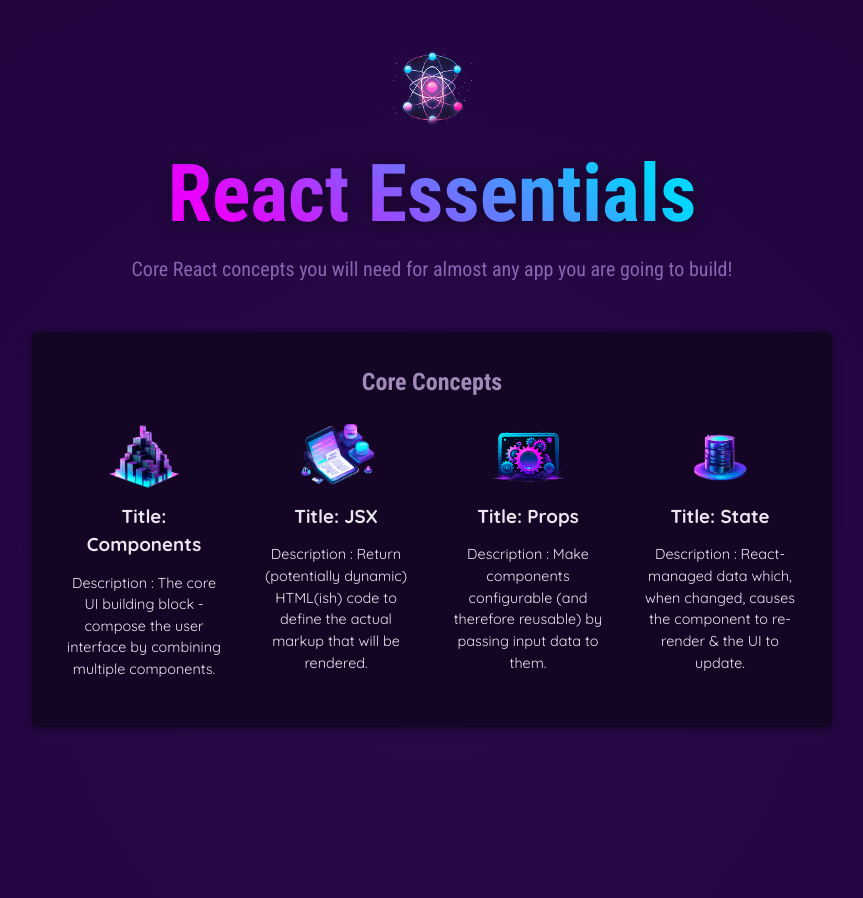
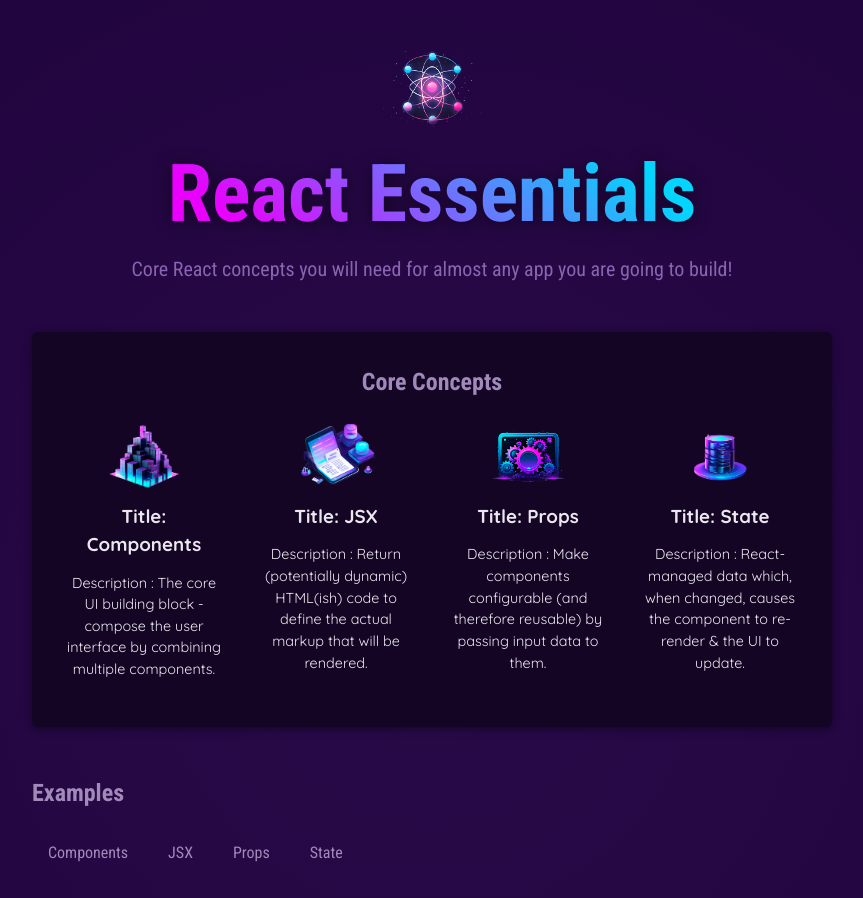
Before and after one commit to tejaswi-kariya/react-pocs, a React (Vite) app in the folder starting-project/: page / in a window 1280 px wide. Shown: the top 898 px of the page, without its empty margins (208-1071 px from the left). Built offline with nearby package versions, Linux system fonts and the light colour scheme.

Commit message:
tabs button added

```diff
--- a/starting-project/src/App.jsx
+++ b/starting-project/src/App.jsx
@@ -3,6 +3,7 @@
 import {CORE_CONCEPTS} from './data.js'
 import Header from './components/Header.jsx';
 import CoreConcept from './components/CoreConcept.jsx';
+import TabButton from './components/TabButton.jsx';
 
 
 
@@ -58,6 +59,16 @@
             <CoreConcept {...CORE_CONCEPTS[3]}/>
           </ul>
         </section>
+        <section id="examples">
+           <h2>Examples</h2>
+          <menu>
+            <TabButton>Components</TabButton>
+            <TabButton>JSX</TabButton>
+            <TabButton>Props</TabButton>
+            <TabButton>State</TabButton>
+          </menu>
+          {/* <TabButton label="Components"></TabButton> */}
+        </section>
       </main>
     </div>
   );
--- /dev/null
+++ b/starting-project/src/components/TabButton.jsx
@@ -0,0 +1,16 @@
+/* export default function TabButton (props){
+retutn (
+<button>{props.children}</button>
+)
+} */
+
+    /* export default function TabButton (label){
+    return (<button>{label}</button>)
+} */
+
+    export default function TabButton ({children}){
+     return (
+     <button>{children}</button>
+     )
+
+}
```
